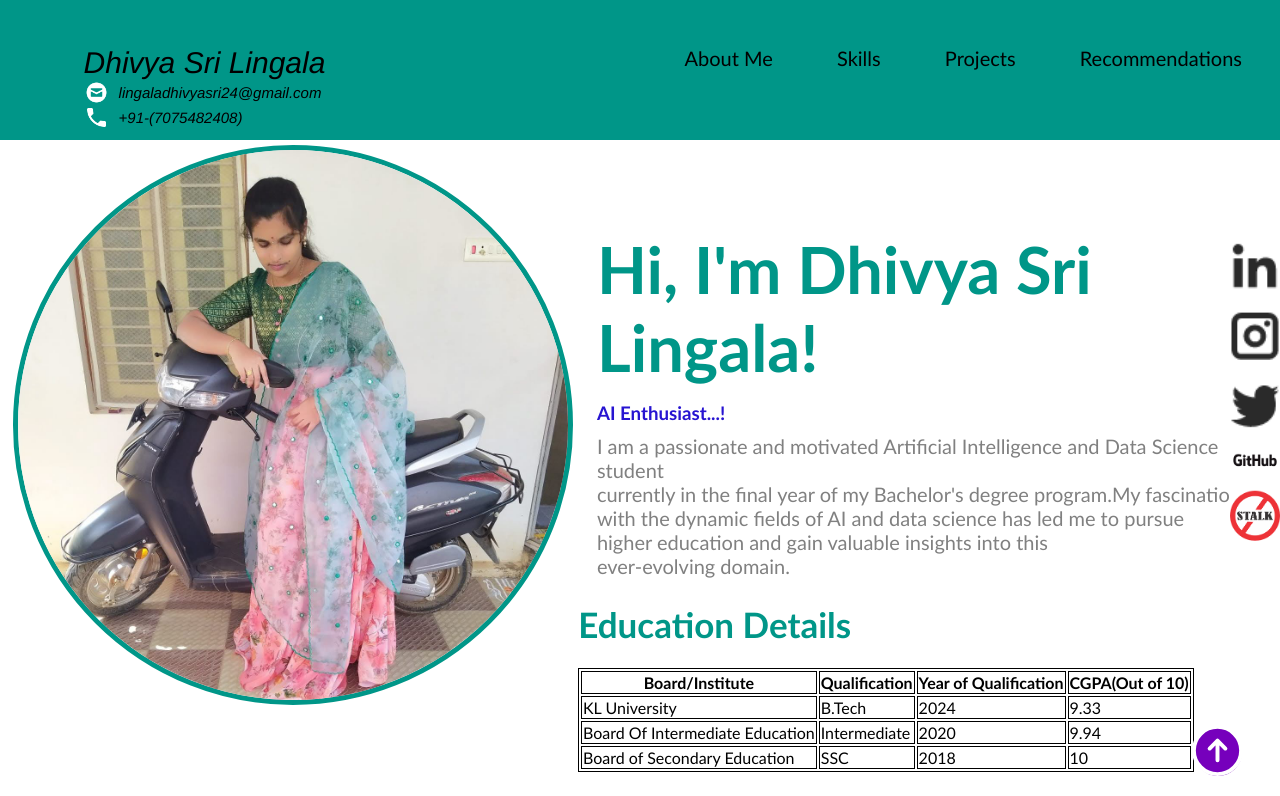
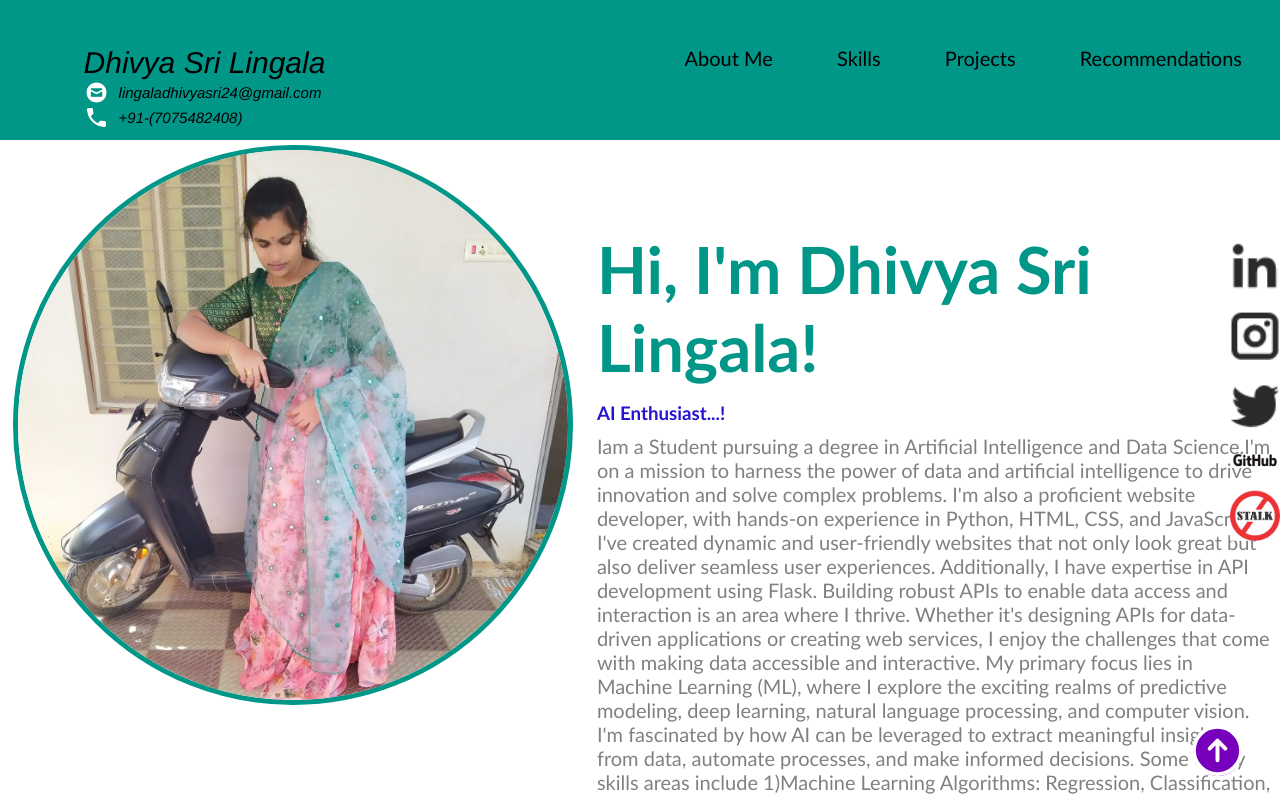
Before and after one commit to DhivyaSriLingala/Dhivya-portfolio, a plain HTML site: page index.html in a window 1280 px wide. Shown: the top 796 px of the page. Drawn offline with Linux system fonts and the light colour scheme.

Commit message:
Update index.html

```diff
--- a/index.html
+++ b/index.html
@@ -52,7 +52,29 @@
           <h3>
             AI Enthusiast...!
            </h3>
-           <p> I am a passionate and motivated Artificial Intelligence and Data Science student<br> currently in the final year of my Bachelor's degree program.My fascination<br> with the dynamic fields of AI and data science has led me to pursue<br>higher education and gain valuable insights into this <br>ever-evolving domain.
+           <p>Iam a Student pursuing a degree in Artificial Intelligence and Data Science.I'm on a mission to harness the power of data and artificial intelligence to drive innovation and solve complex problems.
+
+I'm also a proficient website developer, with hands-on experience in Python, HTML, CSS, and JavaScript. I've created dynamic and user-friendly websites that not only look great but also deliver seamless user experiences.
+
+Additionally, I have expertise in API development using Flask. Building robust APIs to enable data access and interaction is an area where I thrive. Whether it's designing APIs for data-driven applications or creating web services, I enjoy the challenges that come with making data accessible and interactive.
+
+My primary focus lies in Machine Learning (ML), where I explore the exciting realms of predictive modeling, deep learning, natural language processing, and computer vision. I'm fascinated by how AI can be leveraged to extract meaningful insights from data, automate processes, and make informed decisions.
+
+Some of My skills areas include
+1)Machine Learning Algorithms: Regression, Classification, Clustering, and more.
+2)Deep Learning: Neural Networks, Convolutional Neural Networks (CNNs), and Recurrent Neural Networks (RNNs).
+3)Data Analysis: Data preprocessing, visualization, and statistical analysis.
+4)Natural Language Processing (NLP): Text analysis, sentiment analysis, and chatbots.
+5)Computer Vision: Image and video analysis, object detection, and image generation.
+6)Data Science Tools: Python, TensorFlow, PyTorch, scikit-learn, and more.
+7)Web Development: Python, HTML, CSS, JavaScript, and responsive design.
+8)API Development: Flask, RESTful APIs, and data integration.
+
+Continuous learning is at the core of my journey, and I'm constantly exploring new methodologies, technologies, and real-world applications to stay at the forefront of this dynamic field.
+
+I'm actively seeking internship or research opportunities where I can apply my AI and data science skills, as well as my web development and API expertise. If you have exciting projects or if you'd like to connect and discuss potential collaborations, please don't hesitate to reach out.
+
+Let's connect and explore how the convergence of AI, data science, web development, and APIs can drive innovation and create transformative solutions!
            </p>
            <h2>Education Details</h2>
            <table>
```
